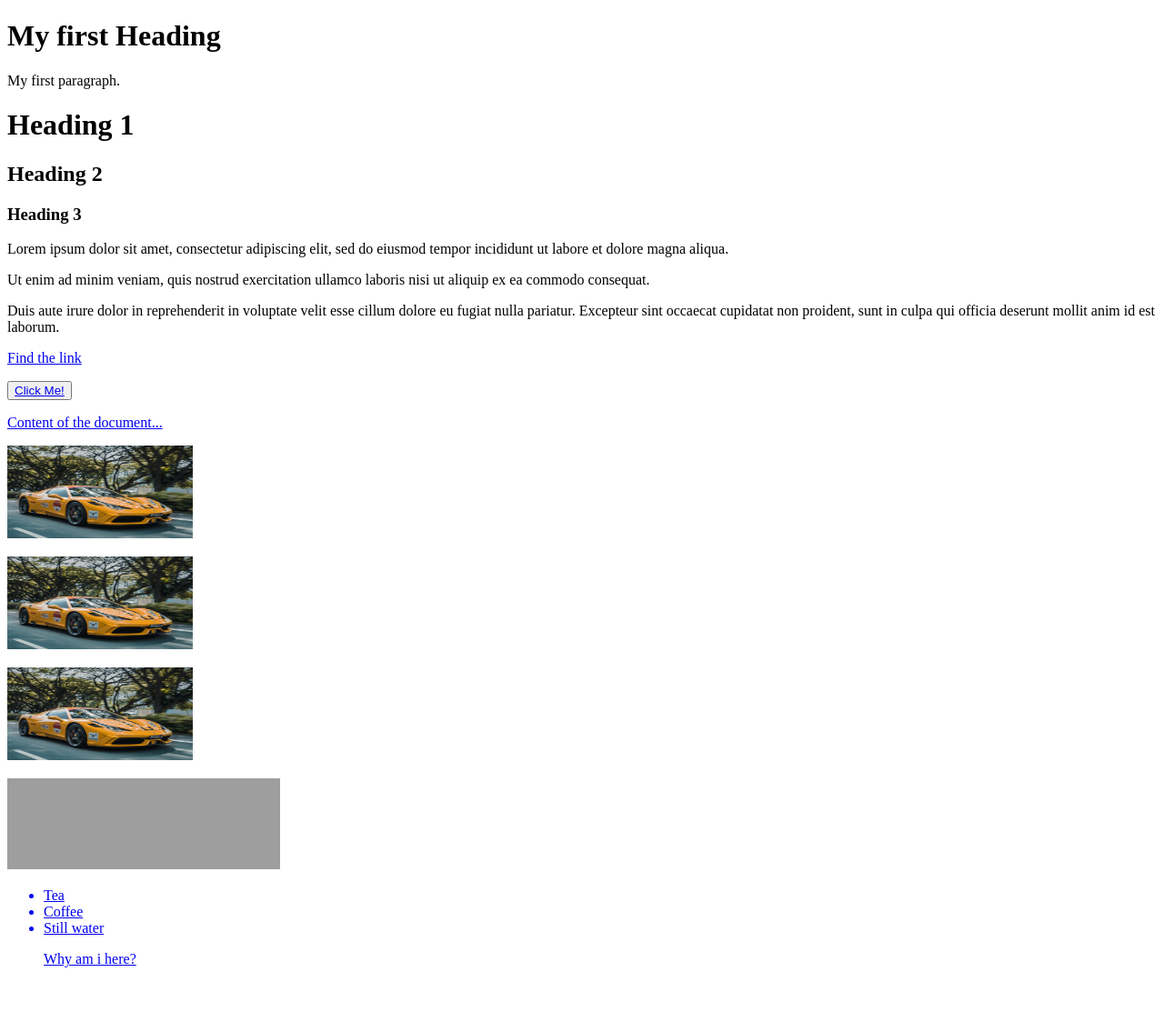
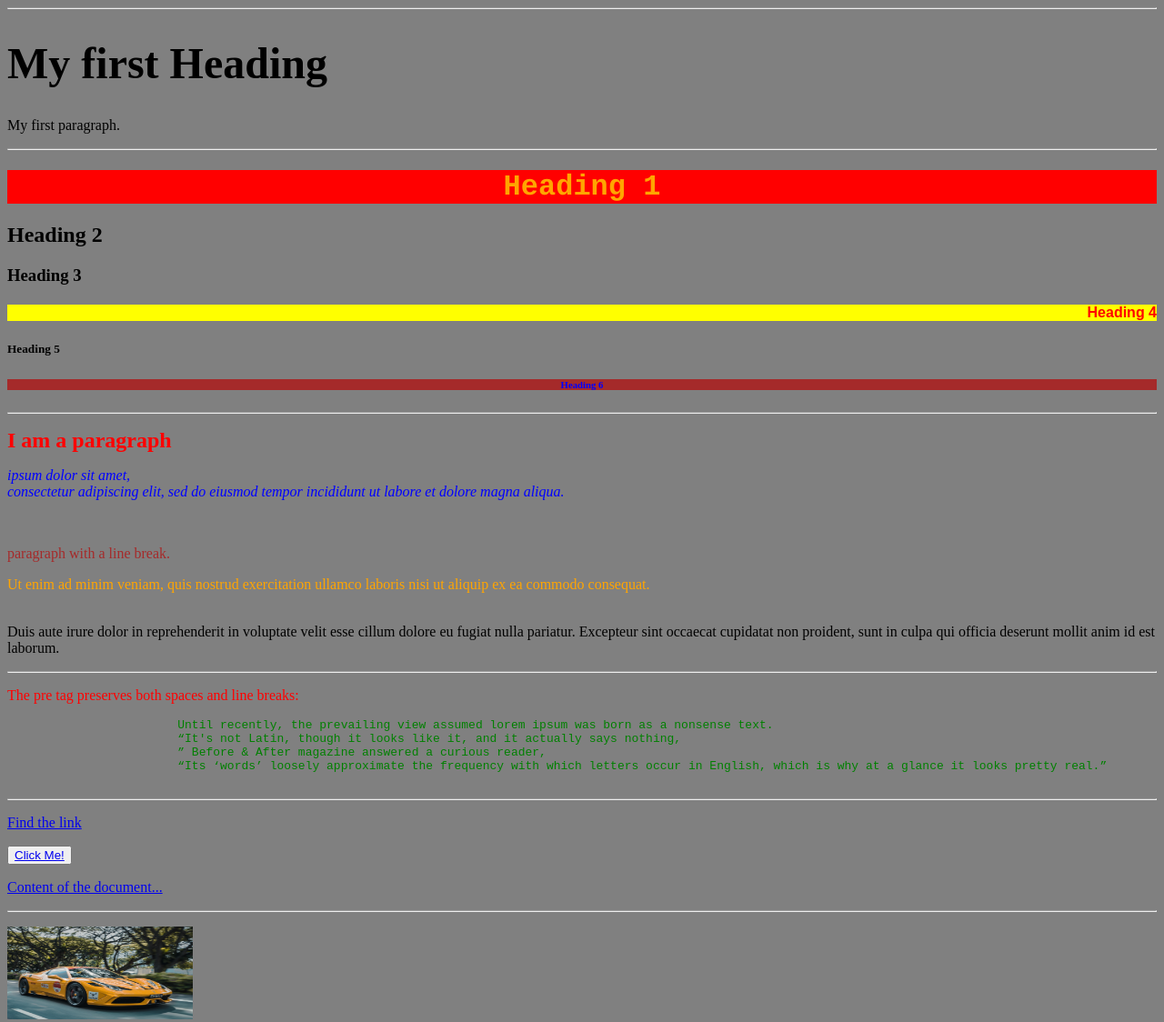
Before and after one commit to alperece/Html-Css-Basics, a plain HTML site: page HTML/index.html in a window 1280 px wide. Shown: the top 1124 px of the page at 91% size. Before the commit the page ends 1080 px from the top, so only its background shows below. Drawn offline with Linux system fonts and the light colour scheme; grey boxes are pictures that could not be loaded.

Commit message:
HTML Formats

```diff
--- a/HTML/index.html
+++ b/HTML/index.html
@@ -5,33 +5,58 @@
     <title>My first HTML Code!</title>
   </head>
 
-  <body>
-    <h1>My first Heading</h1>
+  <body style="background-color:grey">
+    <hr>
+    <h1 style="font-size:300%">My first Heading</h1>
     <p>My first paragraph.</p>
-
-    <h1>Heading 1</h1>
+  </hr>
+  <hr>
+    <h1  style="font-family:courier; color:orange; text-align: center; background-color: red" >Heading 1</h1>
     <h2>Heading 2</h2>
     <h3>Heading 3</h3>
-    <p>Lorem ipsum dolor sit amet, consectetur adipiscing elit, sed do eiusmod tempor incididunt ut labore et dolore magna aliqua. <p> Ut enim ad minim veniam, quis nostrud exercitation ullamco laboris nisi ut aliquip ex ea commodo consequat. </p> Duis aute irure dolor in reprehenderit in voluptate velit esse cillum dolore eu fugiat nulla pariatur. Excepteur sint occaecat cupidatat non proident, sunt in culpa qui officia deserunt mollit anim id est laborum.</p>
+    <h4 style="background-color: yellow;color:red; font-family:Arial; text-align:right">Heading 4</h4>
+    <h5>Heading 5</h5>
+    <h6 style="color:blue; text-align: center; font-family: veranda; background-color:brown">Heading 6</h6>
+</hr>
+<hr>
+<p style="color:red"><b style="font-size: 150%">I am a paragraph</b></p>
 
+    <p style="color: blue"> <i>ipsum dolor sit amet, <br>consectetur adipiscing elit, sed do eiusmod tempor incididunt ut labore et dolore magna aliqua.</i> </p><br><p style="color:brown">paragraph with a line break.</p>
+      <p style="color:orange"> Ut enim ad minim veniam, quis nostrud exercitation ullamco laboris nisi ut aliquip ex ea commodo consequat. </p>
+      <br>Duis aute irure dolor in reprehenderit in voluptate velit esse cillum dolore eu fugiat nulla pariatur. Excepteur sint occaecat cupidatat non proident, sunt in culpa qui officia deserunt mollit anim id est laborum.</p>
+</hr>
+<hr>
+                      <p style="color:red">The pre tag preserves both spaces and line breaks:</p>
+                      <pre style="color:green">
+                        Until recently, the prevailing view assumed lorem ipsum was born as a nonsense text.
+                        “It's not Latin, though it looks like it, and it actually says nothing,
+                        ” Before & After magazine answered a curious reader,
+                        “Its ‘words’ loosely approximate the frequency with which letters occur in English, which is why at a glance it looks pretty real.”
+                      </pre>
+                    </hr>
+
+<hr>
     <p><a href="https://www.google.com">Find the link</a>  </p>
     <p> <button><a href="https://www.google.com">Click Me!</button>  </p>
     <p>Content of the document...</p>
-
-
+    </hr>
+<hr>
         <p><img src="car1.jpeg"  alt="Html5" width="204" height="102"></p>
         <p><img src="images/car1.jpeg"  alt="Html5" width="204" height="102"></p>
         <p><img src="../images/car1.jpeg"  alt="Html5" width="204" height="102"></p>
-        <p><img src="https://upload.wikimedia.org/wikipedia/commons/f/f9/Phoenicopterus_ruber_in_S%C3%A3o_Paulo_Zoo.jpg" alt="Flamingo!" width="300" height="100"/><p>
-
-
+        <p><img src="https://upload.wikimedia.org/wikipedia/commons/f/f9/Phoenicopterus_ruber_in_S%C3%A3o_Paulo_Zoo.jpg" alt="Flamingo!" width="300" height="100"/>   </p>
+  </hr>
+  <hr>
             <ul>
                 <li>Tea</li>
                 <li>Coffee</li>
                 <li>Still water</li>
-
-               <p> <tagname>Why am i here?</tagname></p>
-
+            </hr>
+            <hr>
+                  <p>
+                    <tagname style="background-color:yellow">Why am i here?</tagname>
+                  </p>
+                </hr>
   </body>
 
 
```
